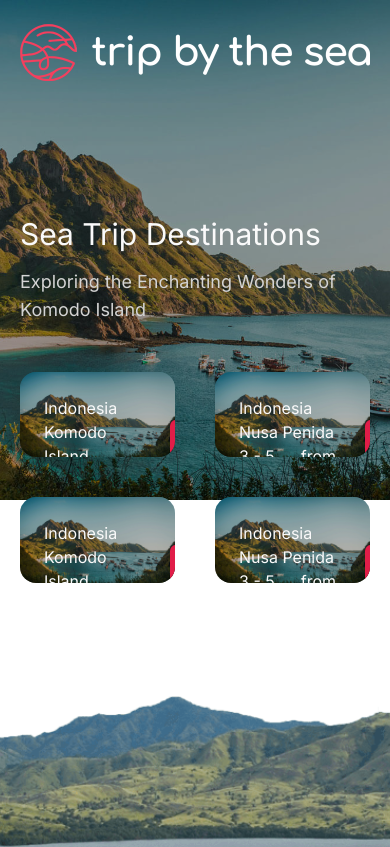
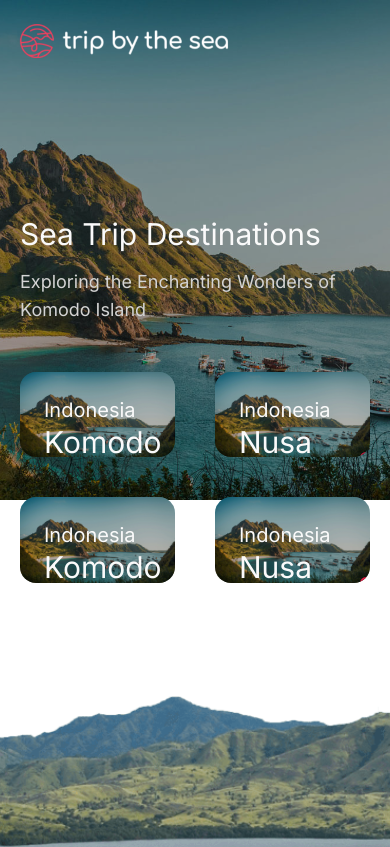
Before and after one commit to dhantosy/tripbythesea, a Next.js app: page /destinations in a window 390 px wide. Shown: the top 847 px of the page. Built offline with nearby package versions, Linux system fonts and the light colour scheme.

Commit message:
feat: updated breakpoints

```diff
--- a/src/components/section/Footer/index.tsx
+++ b/src/components/section/Footer/index.tsx
@@ -28,7 +28,7 @@ export default function Footer() {
                   <Image
                     src={LogoMain}
                     alt='trip by the sea logo'
-                    sizes='(min-width: 420px) 350px, 90vw'
+                    sizes='(max-width: 768px) 208px, 350px'
                     width={350}
                     height={150}
                     priority
--- a/src/components/section/Header/index.tsx
+++ b/src/components/section/Header/index.tsx
@@ -18,25 +18,26 @@ export default function Header() {
   }, [scrollPosition]);
 
   return (
-    <header className={!active ? 'fixed w-full left-0 top-0 z-40 text-neutral-50' : 'fixed w-full left-0 top-0 z-40 bg-neutral-800 text-neutral-50'}>
+    <header className={!active ? 'fixed w-full left-0 top-0 z-40 text-neutral-50 transition-all' : 'fixed w-full left-0 top-0 z-40 bg-neutral-800 text-neutral-50 transition-all'}>
       <Container>
         <div className='flex justify-between text-lg align-middle'>
-          <div className='relative flex'>
-            <Link href='/' className='py-6' aria-label='go to home page'>
+          <div className='relative flex max-w-52 md:max-w-full'>
+            <Link href='/' className={!active ? 'py-6 transition-all' : 'py-4 transition-all'} aria-label='go to home page'>
               <Image
                 src={LogoMain}
                 alt='trip by the sea logo'
-                width={!active ? 350 : 200}
-                height={!active ? 57 : 33}
-                sizes='(min-width: 420px) 350px, 90vw'
+                width={!active ? 350 : 208}
+                height={!active ? 57 : 34}
+                sizes='(max-width: 768px) 208px, 350px'
                 priority
+                className='transition-all'
               />
             </Link>
           </div>
-          <div className='gap-12 hidden md:flex'>
+          <div className='gap-6 hidden md:flex lg:gap-12'>
             {mainMenu.map(({ title, url}) => {
               return (
-                <Link key={title} href={url} className='py-6 flex items-center' aria-label={`Go to ${title} page`}>
+                <Link key={title} href={url} className={!active ? 'py-6 flex items-center transition-all' : 'py-4 flex items-center transition-all'} aria-label={`Go to ${title} page`}>
                   {title}
                 </Link>
               )
--- a/src/components/section/PopularDestinations/index.tsx
+++ b/src/components/section/PopularDestinations/index.tsx
@@ -12,7 +12,7 @@ export default function PopularDestinations() {
       </div>
       <div className='flex flex-wrap -m-5'>
         {destinations.map((item) => {
-          const { image, blurDataUrl, title, topText, url, duration, price } = item;
+          const { image, blurDataUrl, title, topText, url, reviews } = item;
 
           return (
             <div className='flex-[50%] p-5' key={item.title}>
@@ -23,8 +23,7 @@ export default function PopularDestinations() {
                 topText={topText}
                 title={title}
                 url={url}
-                duration={duration}
-                price={price}
+                reviews={reviews}
               />
             </div>
           )
--- a/src/components/ui/Button/index.tsx
+++ b/src/components/ui/Button/index.tsx
@@ -22,7 +22,9 @@ const buttonVariants = cva(
       },
       size: {
         default: 'h-9 px-4 py-2',
+        full: 'font-semibold rounded-md text-sm h-full w-full',
         sm: 'rounded-md py-2 px-2 font-semibold md:py-2 md:px-3 md:text-sm',
+        md: 'rounded-md py-3 px-5 text-sm font-semibold text-md md:py-3 md:px-5 md:text-md',
         lg: 'rounded-md py-2 px-7 text-lg md:px-8 md:py-3 md:text-xl',
         icon: 'h-9 w-9',
       },
--- a/src/components/ui/CardHorizontalDestination/index.tsx
+++ b/src/components/ui/CardHorizontalDestination/index.tsx
@@ -9,8 +9,7 @@ export default function CardHorizontalDestination({
   blurDataUrl,
   topText,
   title,
-  duration,
-  price,
+  reviews,
   url,
 }: CardHorizontaDestinationlProp) {
 
@@ -29,18 +28,17 @@ export default function CardHorizontalDestination({
       </div>
       <div className='absolute z-index-10 top-0 left-0 p-6 text-neutral-50 h-full w-full'>
         <div className='flex flex-col justify-between h-full'>
-          <div>{topText}</div>
+          <div className='text-xl'>{topText}</div>
           <div className='flex justify-between gap-6 align-bottom'>
             <div>
               <div>
-                <div>{title}</div>
+                <div className='text-3xl mb-1'>{title}</div>
               </div>
-              <div className='flex gap-6'>
-                <div>{duration}</div>
-                <div>{price}</div>
+              <div className='flex'>
+                <div className='text-neutral-300'>{reviews}</div>
               </div>
             </div>
-            <Button asChild size='sm'>
+            <Button asChild size='md' className='self-end'>
               <Link href={url} aria-label={`Go to ${title} page`}>Check Now</Link>
             </Button>
           </div>
--- a/src/components/ui/CardHorizontalDestination/types.ts
+++ b/src/components/ui/CardHorizontalDestination/types.ts
@@ -5,6 +5,5 @@ export interface CardHorizontaDestinationlProp {
   topText: string;
   title: string;
   url: string;
-  duration: string;
-  price: string;
+  reviews: string;
 }
--- a/src/data/destinations.ts
+++ b/src/data/destinations.ts
@@ -7,8 +7,7 @@ export const destinations = [
     title: 'Komodo Island',
     topText: 'Indonesia',
     url: '/destinations/komodo-island',
-    duration: '3 - 5 Days',
-    price: 'from $500',
+    reviews: '2 Reviews',
   },
   {
     image: BannerImage.src,
@@ -16,8 +15,7 @@ export const destinations = [
     title: 'Nusa Penida',
     topText: 'Indonesia',
     url: '/destinations/komodo-island',
-    duration: '3 - 5 Days',
-    price: 'from $500',
+    reviews: '2 Reviews',
   },
   {
     image: BannerImage.src,
@@ -25,8 +23,7 @@ export const destinations = [
     title: 'Komodo Island',
     topText: 'Indonesia',
     url: '/destinations/komodo-island',
-    duration: '3 - 5 Days',
-    price: 'from $500',
+    reviews: '2 Reviews',
   },
   {
     image: BannerImage.src,
@@ -34,8 +31,7 @@ export const destinations = [
     title: 'Nusa Penida',
     topText: 'Indonesia',
     url: '/destinations/komodo-island',
-    duration: '3 - 5 Days',
-    price: 'from $500',
+    reviews: '2 Reviews',
   },
 ];
 
--- a/tailwind.config.ts
+++ b/tailwind.config.ts
@@ -10,26 +10,26 @@ const config = {
 	],
   prefix: '',
   theme: {
+    screens: {
+      'xs': '320px',
+      '2xs': '380px',
+      '3xs': '425px',
+      'sm': '480px',
+      '2sm': '540px',
+      '3sm': '640px',
+      'md': '768px',
+      '2md': '860px',
+      '3md': '980px',
+      'lg': '1024px',
+      '2lg': '1180px',
+      '3lg': '1280px',
+      'xl': '1440px',
+      '2xl': '1600px',
+      '3xl': '1800px',
+    },
     container: {
       center: true,
       padding: '2rem',
-      screens: {
-        xs: '320px',
-        '2xs': '380px',
-        '3xs': '425px',
-        sm: '480px',
-        '2sm': '540px',
-        '3sm': '640px',
-        md: '768px',
-        '2md': '860px',
-        '3md': '980px',
-        lg: '1024px',
-        '2lg': '1180px',
-        '3lg': '1280px',
-        xl: '1440px',
-        '2xl': '1600px',
-        '3xl': '1800px',
-      },
     },
     extend: {
       colors: {
```
